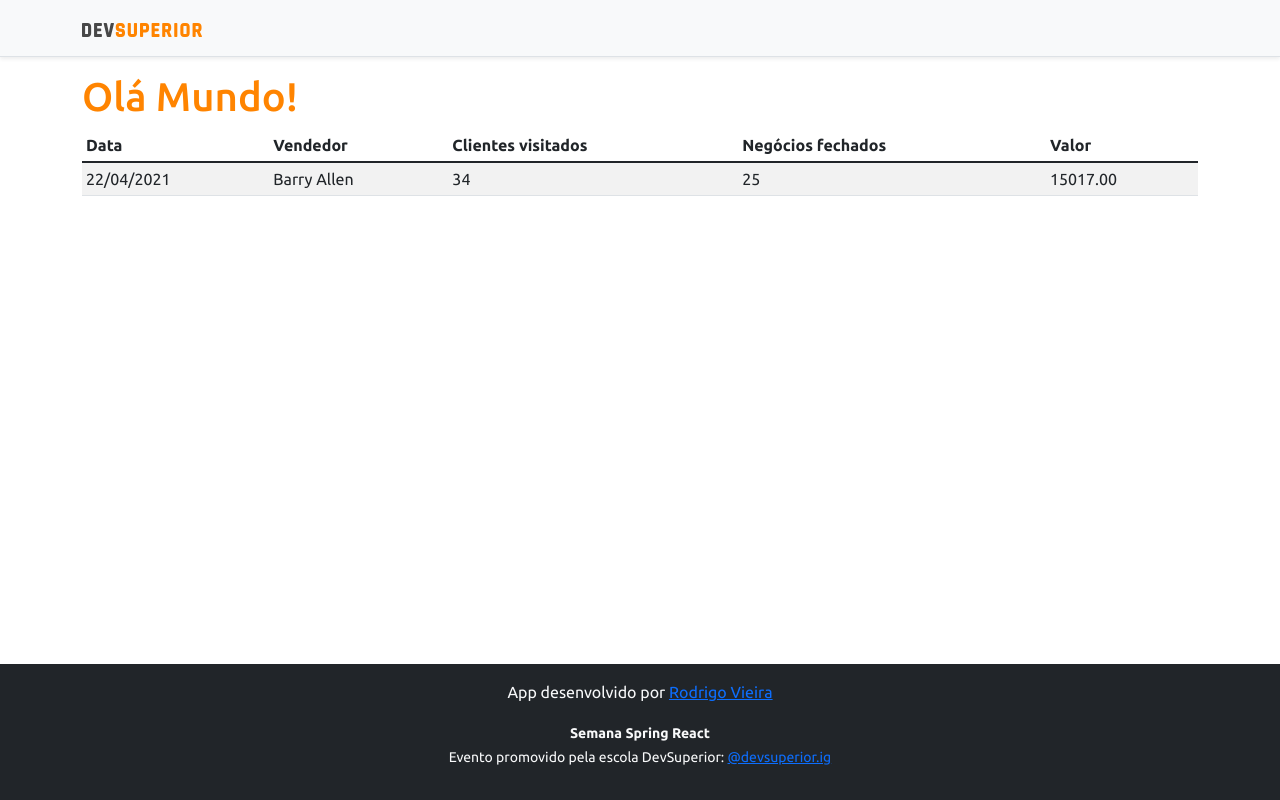
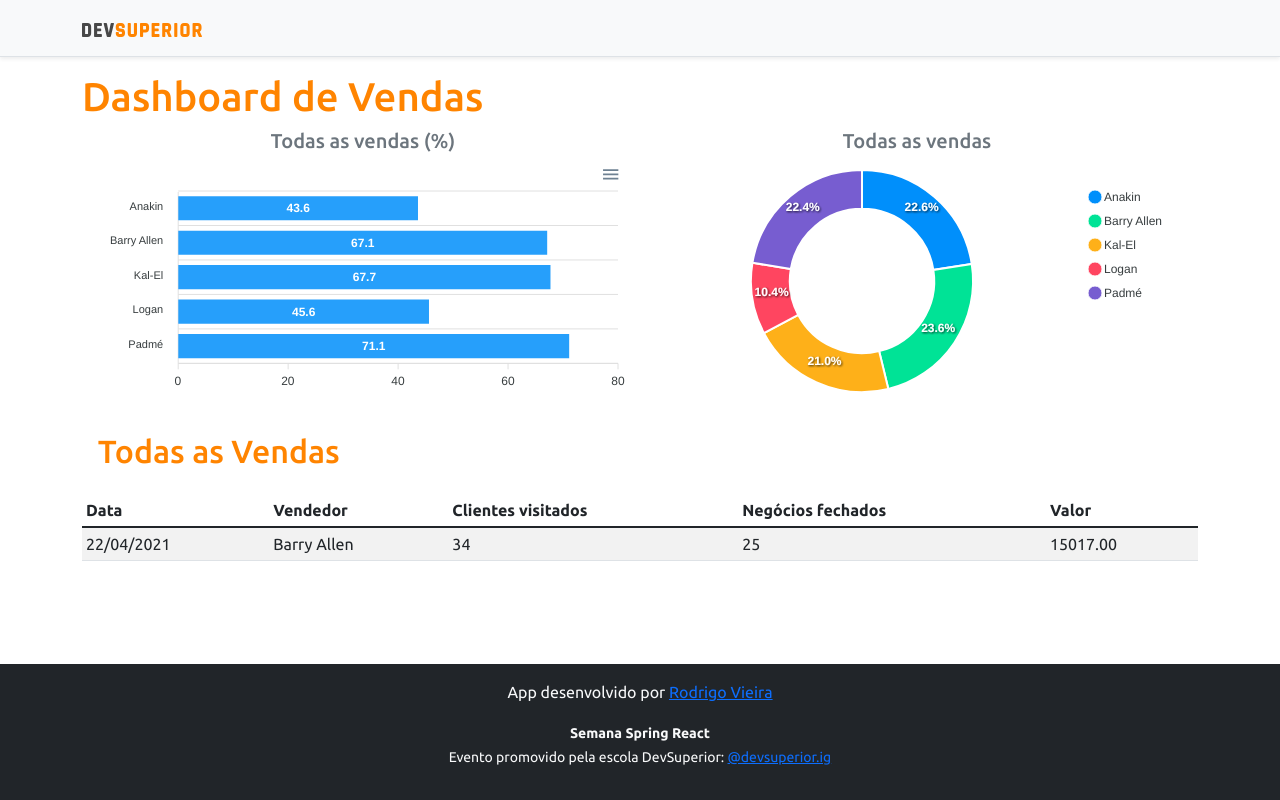
Before and after one commit to RodrigoVieira06/projeto-sds3, a React (Create React App) app in the folder frontend/: page / in a window 1280 px wide. Built offline with nearby package versions, Linux system fonts and the light colour scheme.

Commit message:
Static charts

```diff
--- a/frontend/package.json
+++ b/frontend/package.json
@@ -10,8 +10,10 @@
     "@types/node": "^12.0.0",
     "@types/react": "^17.0.0",
     "@types/react-dom": "^17.0.0",
+    "apexcharts": "^3.29.0",
     "bootstrap": "^5.1.3",
     "react": "^17.0.2",
+    "react-apexcharts": "^1.3.9",
     "react-dom": "^17.0.2",
     "react-scripts": "4.0.3",
     "typescript": "^4.1.2",
--- a/frontend/src/App.tsx
+++ b/frontend/src/App.tsx
@@ -1,4 +1,6 @@
+import BarChart from 'components/BarChart';
 import DataTable from 'components/DataTable';
+import DonutChart from 'components/DonutChart';
 import Footer from 'components/Footer';
 import NavBar from 'components/NavBar';
 
@@ -7,8 +9,24 @@
     <>
       <NavBar />
       <div className="container">
-        <h1 className="text-primary">Olá Mundo!</h1>
+        <h1 className="text-primary -py-3">Dashboard de Vendas</h1>
 
+        <div className="row px-3">
+          <div className="col-sm-6">
+            <h5 className="text-center text-secondary">Todas as vendas (%)</h5>
+            <BarChart />
+          </div>
+
+          <div className="col-sm-6">
+            <h5 className="text-center text-secondary">Todas as vendas</h5>
+            <DonutChart />
+          </div>
+
+          <div className="py-3">
+            <h2 className="text-primary">Todas as Vendas</h2>
+          </div>
+
+        </div>
         <DataTable />
       </div>
       <Footer />
--- /dev/null
+++ b/frontend/src/components/BarChart/index.tsx
@@ -0,0 +1,33 @@
+import Chart from 'react-apexcharts';
+
+const BarChart = () => {
+    const options = {
+        plotOptions: {
+            bar: {
+                horizontal: true,
+            }
+        },
+    };
+
+    const mockData = {
+        labels: {
+            categories: ['Anakin', 'Barry Allen', 'Kal-El', 'Logan', 'Padmé']
+        },
+        series: [
+            {
+                name: "% Sucesso",
+                data: [43.6, 67.1, 67.7, 45.6, 71.1]
+            }
+        ]
+    };
+    return (
+        <Chart
+            options={{ ...options, xaxis: mockData.labels}}
+            series={mockData.series}
+            type="bar"
+            height="240"
+        />
+    );
+}
+
+export default BarChart;
--- /dev/null
+++ b/frontend/src/components/DonutChart/index.tsx
@@ -0,0 +1,24 @@
+import Chart from 'react-apexcharts';
+
+const DonutChart = () => {
+    const mockData = {
+        series: [477138, 499928, 444867, 220426, 473088],
+        labels: ['Anakin', 'Barry Allen', 'Kal-El', 'Logan', 'Padmé']
+    }
+
+    const options = {
+        legend: {
+            show: true
+        }
+    }
+    return (
+        <Chart
+            options={{ ...options, labels: mockData.labels}}
+            series={mockData.series}
+            type="donut"
+            height="240"
+        />
+    );
+}
+
+export default DonutChart;
```
Also changed, not shown: 1 other file (tests, documents, lock files or other folders).
